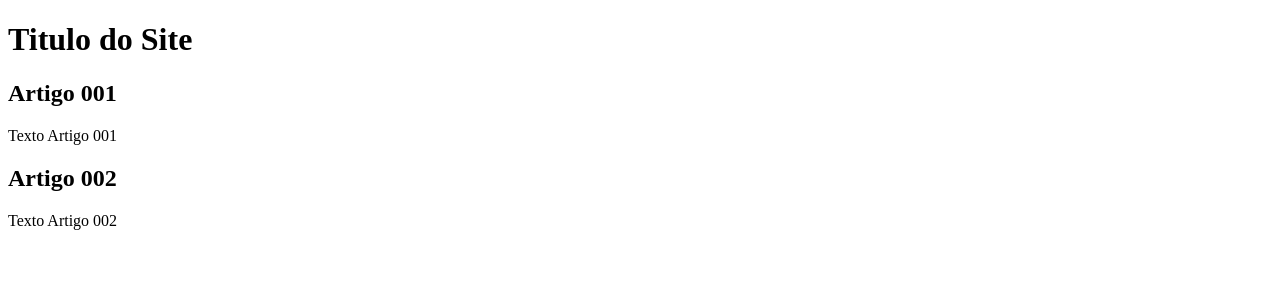
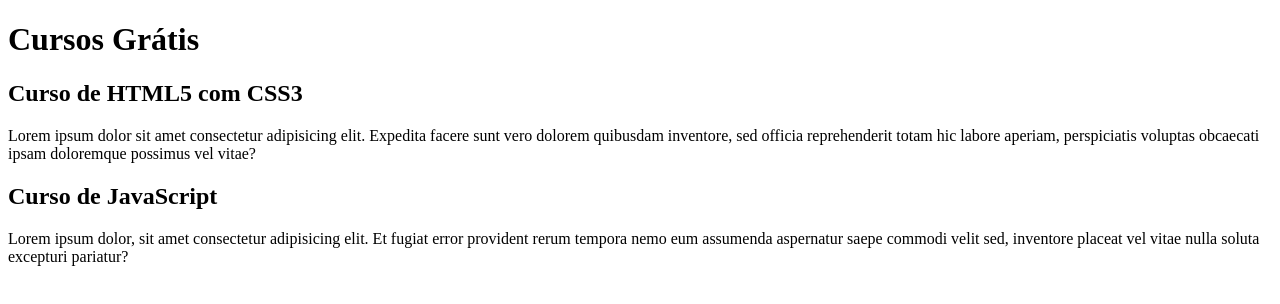
Before and after one commit to ProfessorAlpaca/Projeto-Site-Curso, a plain HTML site: page index.html in a window 1280 px wide. Drawn offline with Linux system fonts and the light colour scheme.

Commit message:
Conteúdo começo

```diff
--- a/index.html
+++ b/index.html
@@ -9,15 +9,15 @@
 <body>
     <main>
         <header>
-            <h1>Titulo do Site</h1>
+            <h1>Cursos Grátis</h1>
         </header>
         <article>
-            <h2>Artigo 001</h2>
-            <p>Texto Artigo 001</p>
+            <h2>Curso de HTML5 com CSS3</h2>
+            <p>Lorem ipsum dolor sit amet consectetur adipisicing elit. Expedita facere sunt vero dolorem quibusdam inventore, sed officia reprehenderit totam hic labore aperiam, perspiciatis voluptas obcaecati ipsam doloremque possimus vel vitae?</p>
         </article>
         <article>
-            <h2>Artigo 002</h2>
-            <p>Texto Artigo 002</p>
+            <h2>Curso de JavaScript</h2>
+            <p>Lorem ipsum dolor, sit amet consectetur adipisicing elit. Et fugiat error provident rerum tempora nemo eum assumenda aspernatur saepe commodi velit sed, inventore placeat vel vitae nulla soluta excepturi pariatur?</p>
         </article>
     </main>
 </body>
```
